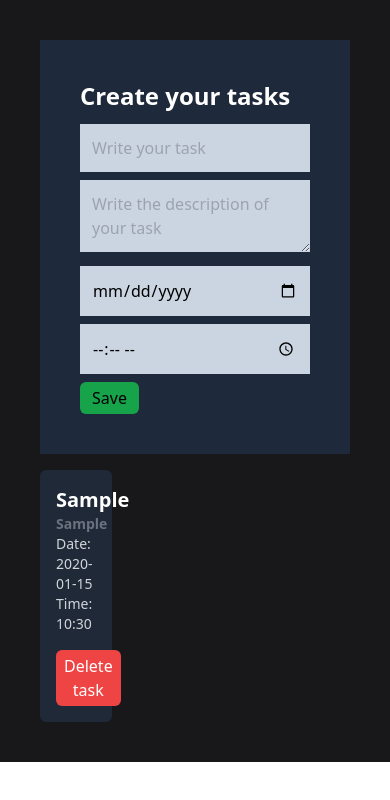
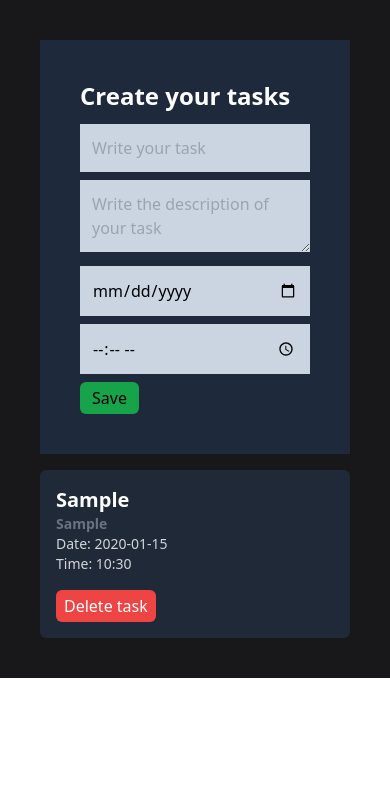
Before and after one commit to AgustinVissani/reactvitejsfazt, a React (Vite) app: page / in a window 390 px wide. Both pictures are taken after typing "Sample", "Sample", "2020-01-15", "10:30" into the empty fields and a click on the button "Save". Shown: the top 800 px of the page. Built offline with nearby package versions, Linux system fonts and the light colour scheme.

Commit message:
responsive cards

```diff
--- a/src/components/TaskList.jsx
+++ b/src/components/TaskList.jsx
@@ -14,7 +14,7 @@
   }
 
   return (
-    <div className="grid grid-cols-4 gap-2">
+    <div className="grid grid-cols-1 sm:grid-cols-2 md:grid-cols-3 lg:grid-cols-4 xl:grid-cols-4 gap-2">
       {tasks.map((task) => (
         <TaskCards key={task.id} task={task} />
       ))}
```
